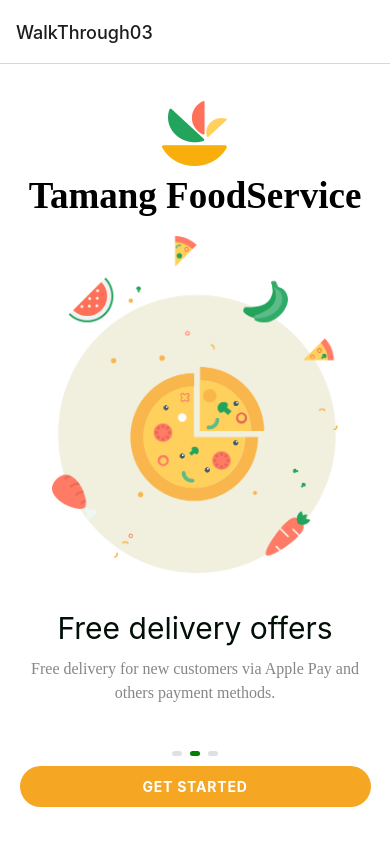
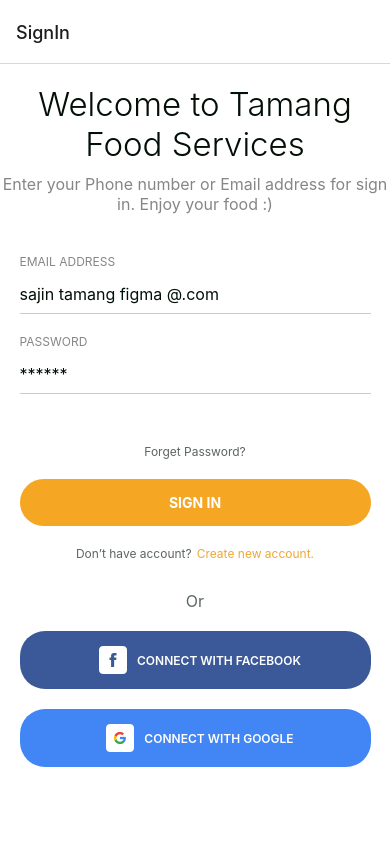
Before and after one commit to PhamVanThanh2111/Food-Delivery-Mobile, a React Native app: screen /SignIn in a window 390 px wide. Built offline with nearby package versions, Linux system fonts and the light colour scheme.

Commit message:
upload SignUp

```diff
--- a/App.js
+++ b/App.js
@@ -5,17 +5,19 @@ import ScreenWelcome from './javascript/ScreenWelcome'
 import WalkThrough01 from './javascript/ScreenWalkThrough01'
 import WalkThrough02 from './javascript/ScreenWalkThrough02'
 import WalkThrough03 from './javascript/ScreenWalkThrough03'
+import SignIn from './javascript/ScreenSignIn'
 
 const Stack = createStackNavigator();
 
 const YourApp = () => {
   return (
     <NavigationContainer>
-      <Stack.Navigator initialRouteName="WalkThrough03">
+      <Stack.Navigator initialRouteName="SignIn">
         <Stack.Screen name="ScreenWelcome" component={ScreenWelcome} />
         <Stack.Screen name="WalkThrough01" component={WalkThrough01} />
         <Stack.Screen name="WalkThrough02" component={WalkThrough02} />
         <Stack.Screen name="WalkThrough03" component={WalkThrough03} />
+        <Stack.Screen name="SignIn" component={SignIn} />
       </Stack.Navigator>
     </NavigationContainer>
   );
--- a/app.json
+++ b/app.json
@@ -1,7 +1,7 @@
 {
   "expo": {
     "name": "food-ordering-app",
-    "slug": "snack-3f3970b6-754f-43d8-9b90-20462cc66b3f",
+    "slug": "snack-90916353-4e83-4aa7-a32b-c25193c8646f",
     "version": "1.0.0",
     "orientation": "portrait",
     "icon": "./assets/icon.png",
--- /dev/null
+++ b/javascript/ScreenSignIn.js
@@ -0,0 +1,231 @@
+import React from 'react';
+import { SafeAreaView, View, Text, TextInput, TouchableOpacity, Image, StyleSheet, Dimensions } from 'react-native';
+
+const { width: screenWidth, height: screenHeight } = Dimensions.get('window');
+
+const SignIn = () => {
+  return (
+    <SafeAreaView style={styles.safeArea}>
+      <TextContent />
+      <Form />
+      <ForgotPassword />
+      <SignInButton />
+      <CreateAccount />
+      <SocialButtons />
+    </SafeAreaView>
+  );
+};
+
+const TextContent = () => {
+  return (
+    <View style={textContentStyles.container}>
+      <Text style={textContentStyles.welcomeText}>Welcome to Tamang Food Services</Text>
+      <Text style={textContentStyles.descriptionText}>
+        Enter your Phone number or Email address for sign in. Enjoy your food :)
+      </Text>
+    </View>
+  );
+};
+
+const Form = () => {
+  return (
+    <View style={formStyles.container}>
+      <Text style={formStyles.label}>EMAIL ADDRESS</Text>
+      <TextInput
+        style={formStyles.input}
+        placeholder="sajin tamang figma @.com"
+      />
+      <Text style={formStyles.label}>PASSWORD</Text>
+      <TextInput
+        style={formStyles.input}
+        placeholder="******"
+        secureTextEntry
+      />
+    </View>
+  );
+};
+
+const ForgotPassword = () => {
+  return (
+    <TouchableOpacity>
+      <Text style={styles.forgotPassword}>Forget Password?</Text>
+    </TouchableOpacity>
+  );
+};
+
+const SignInButton = () => {
+  return (
+    <TouchableOpacity style={buttonStyles.signInButton}>
+      <Text style={buttonStyles.buttonText}>SIGN IN</Text>
+    </TouchableOpacity>
+  );
+};
+
+const CreateAccount = () => {
+  return (
+    <View style={createAccountStyles.container}>
+      <Text style={createAccountStyles.text}>Don’t have account?</Text>
+      <TouchableOpacity>
+        <Text style={createAccountStyles.createAccountText}>Create new account.</Text>
+      </TouchableOpacity>
+    </View>
+  );
+};
+
+const SocialButtons = () => {
+  return (
+    <View style={socialButtonsStyles.container}>
+      <Text style={socialButtonsStyles.orText}>Or</Text>
+      <TouchableOpacity style={socialButtonsStyles.facebookButton}>
+        <Image
+          source={require('../images/facebook.png')}
+          style={socialButtonsStyles.icon}
+        />
+        <Text style={socialButtonsStyles.buttonText}>CONNECT WITH FACEBOOK</Text>
+      </TouchableOpacity>
+      <TouchableOpacity style={socialButtonsStyles.googleButton}>
+        <Image
+          source={require('../images/google.png')}
+          style={socialButtonsStyles.icon}
+        />
+        <Text style={socialButtonsStyles.buttonText}>CONNECT WITH GOOGLE</Text>
+      </TouchableOpacity>
+    </View>
+  );
+};
+
+const styles = StyleSheet.create({
+  safeArea: {
+    flex: 1,
+    justifyContent: 'flex-start',
+    alignItems: 'center',
+    backgroundColor: '#FFFFFF',
+    paddingHorizontal: 20,
+  },
+  forgotPassword: {
+    fontSize: 12,
+    color: '#010F07',
+    opacity: 0.64,
+    alignSelf: 'flex-end',
+    marginVertical: 10,
+  }
+});
+
+const textContentStyles = StyleSheet.create({
+  container: {
+    paddingVertical: 20,
+    alignItems: 'center',
+  },
+  welcomeText: {
+    fontSize: 33,
+    fontWeight: '300',
+    color: '#010F07',
+    textAlign: 'center',
+  },
+  descriptionText: {
+    fontSize: 16,
+    color: '#868686',
+    textAlign: 'center',
+    marginTop: 10,
+  },
+});
+
+const formStyles = StyleSheet.create({
+  container: {
+    width: screenWidth * 0.9,
+    marginVertical: 20,
+  },
+  label: {
+    fontSize: 12,
+    color: '#868686',
+    marginBottom: 5,
+  },
+  input: {
+    height: 40,
+    borderBottomWidth: 1,
+    borderBottomColor: '#CCCCCC',
+    marginBottom: 20,
+    fontSize: 16,
+    color: '#010F07',
+  },
+});
+
+const buttonStyles = StyleSheet.create({
+  signInButton: {
+    width: screenWidth * 0.9,
+    backgroundColor: '#F5A623',
+    paddingVertical: 15,
+    borderRadius: 25,
+    alignItems: 'center',
+    marginVertical: 10,
+  },
+  buttonText: {
+    color: '#FFFFFF',
+    fontSize: 14,
+    fontWeight: '700',
+  },
+});
+
+const createAccountStyles = StyleSheet.create({
+  container: {
+    flexDirection: 'row',
+    alignItems: 'center',
+    justifyContent: 'center',
+    marginVertical: 10,
+  },
+  text: {
+    fontSize: 12,
+    color: '#010F07',
+    opacity: 0.64,
+  },
+  createAccountText: {
+    fontSize: 12,
+    color: '#EEA734',
+    marginLeft: 5,
+  },
+});
+
+const socialButtonsStyles = StyleSheet.create({
+  container: {
+    alignItems: 'center',
+    marginVertical: 10,
+  },
+  orText: {
+    fontSize: 16,
+    color: '#010F07',
+    opacity: 0.64,
+    marginVertical: 10,
+  },
+  facebookButton: {
+    flexDirection: 'row',
+    width: screenWidth * 0.9,
+    backgroundColor: '#3B5998',
+    paddingVertical: 15,
+    borderRadius: 25,
+    alignItems: 'center',
+    justifyContent: 'center',
+    marginVertical: 10,
+  },
+  googleButton: {
+    flexDirection: 'row',
+    width: screenWidth * 0.9,
+    backgroundColor: '#4285F4',
+    paddingVertical: 15,
+    borderRadius: 25,
+    alignItems: 'center',
+    justifyContent: 'center',
+    marginVertical: 10,
+  },
+  icon: {
+    width: 28,
+    height: 28,
+    marginHorizontal: 10,
+  },
+  buttonText: {
+    color: '#FFFFFF',
+    fontSize: 12,
+    fontWeight: '600',
+  },
+});
+
+export default SignIn;
```
Also changed, not shown: images/facebook.png (added), images/google.png (added).
